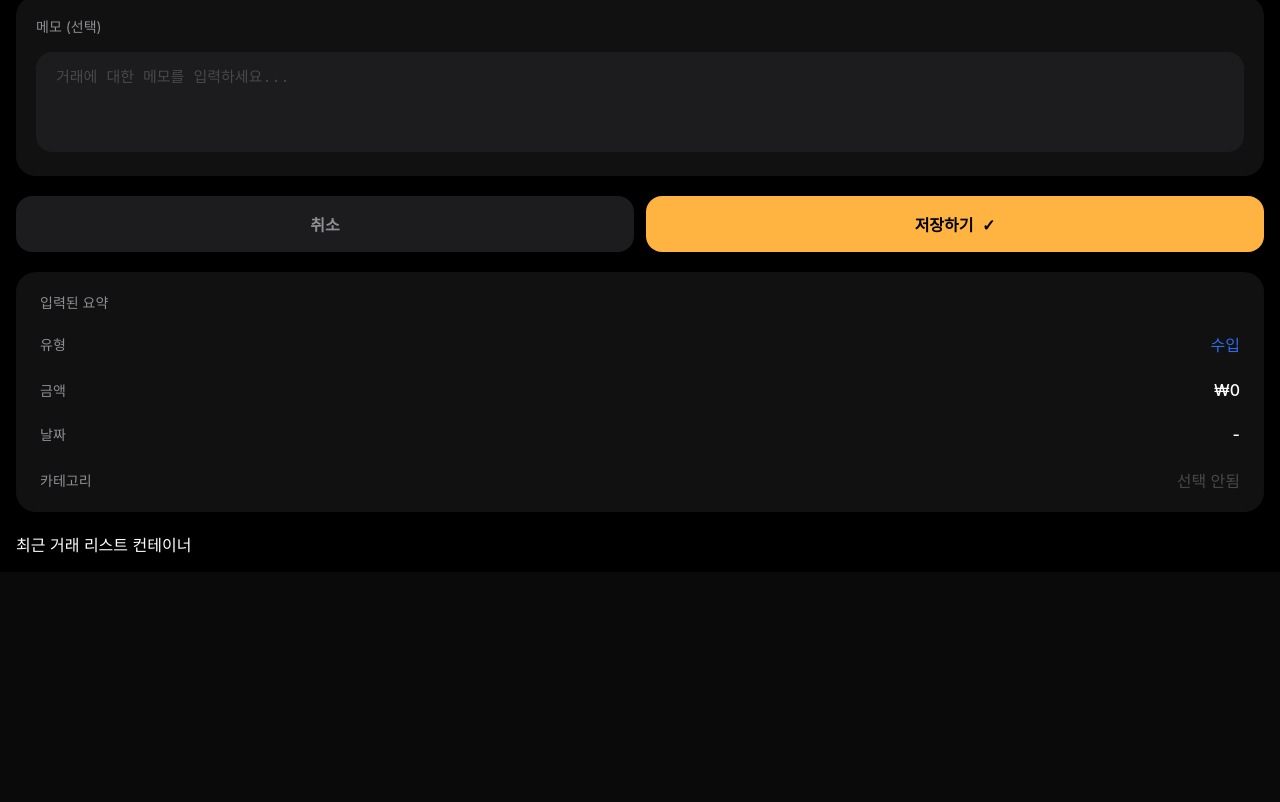
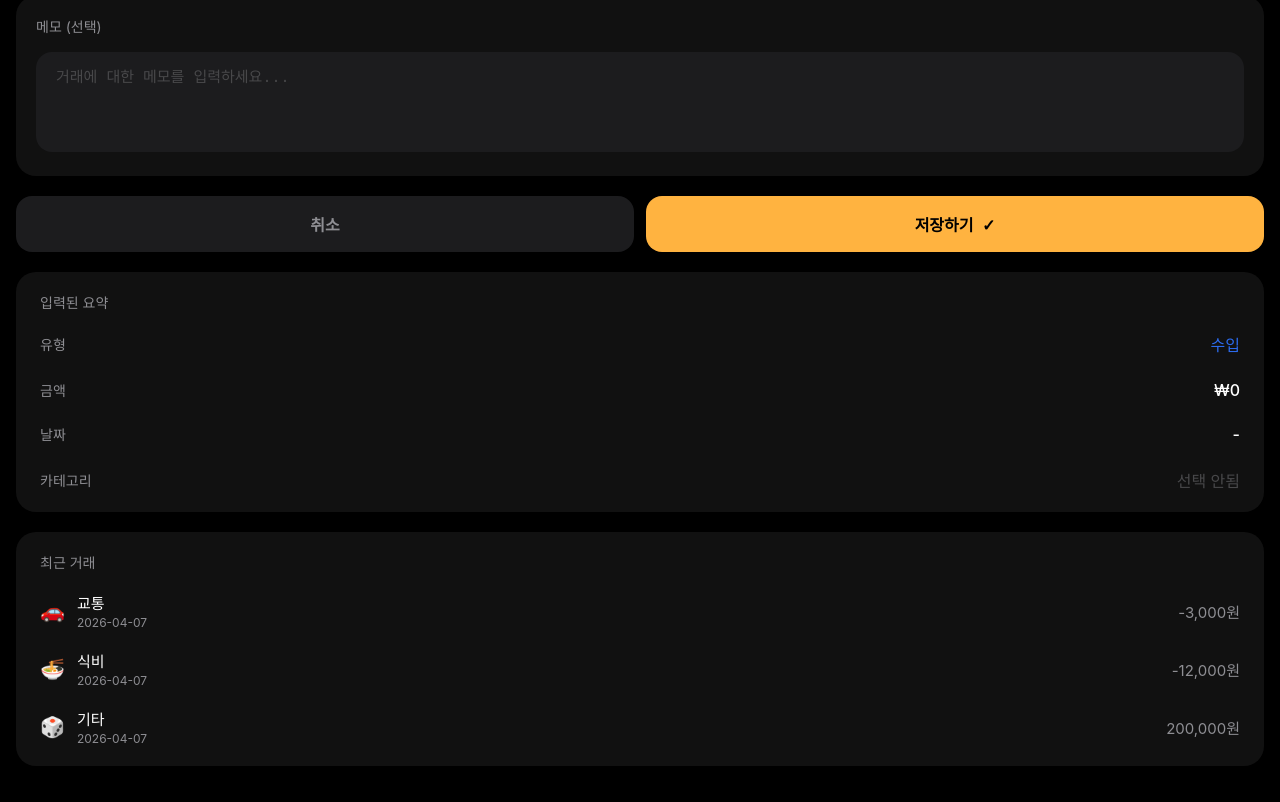
Before and after one commit to kb-7th-household-account-book/vue-account-book, a Vue app: page / in a window 1280 px wide. Shown: the part 1313-2115 px from the top of the page. Before the commit the page ends 1885 px from the top, so only its background shows below. Built offline with nearby package versions, Linux system fonts and the light colour scheme; a web font is replaced by a local one.

Commit message:
feat: 최근거래 컴포넌트 생성 및 랜더링

```diff
--- a/src/components/transaction-register/BotRecentTransaction.vue
+++ b/src/components/transaction-register/BotRecentTransaction.vue
@@ -0,0 +1,128 @@
+<script setup>
+import { ref, onMounted } from 'vue';
+
+// 카테고리 매핑 (영문 ID -> 아이콘 및 한글)
+const categoryMap = {
+    'FOOD': { label: '식비', icon: '🍜' },
+    'COFFEE': { label: '커피', icon: '☕' },
+    'TRANSPORT': { label: '교통', icon: '🚗' },
+    'SHOPPING': { label: '쇼핑', icon: '🛍️' },
+    'CULTURE': { label: '문화', icon: '🎬' },
+    'MEDICAL': { label: '의료', icon: '💊' },
+    'EDUCATION': { label: '교육', icon: '📚' },
+    'HOUSING': { label: '주거', icon: '🏠' },
+    'FINANCE': { label: '금융', icon: '💳' },
+    'OTHERS': { label: '기타', icon: '🎲' }
+}
+
+const getCategoryInfo = (categoryId) => {
+    return categoryMap[categoryId] || categoryMap['OTHERS'];
+}
+
+// 최근거래 리스트 저장
+const recentTransactions = ref([]);
+// 데이터 로드 로직 (json-server에서 가져온다고 가정)
+const fetchRecentTransactions = async () => {
+    try {
+        // Todo: 실제 json-server 연동 시 리팩토링 예정( API 파일 내부 작성하여 코드 분리 )
+        // --- API 연결 전 UI 확인용 임시 데이터 ---
+        const rawData = [
+            { "id": 3, "type": "expense", "amount": 3000, "date": "2026-04-07", "category": "TRANSPORT" },
+            { "id": 2, "type": "expense", "amount": 12000, "date": "2026-04-07", "category": "FOOD" },
+            { "id": 1, "type": "income", "amount": 200000, "date": "2026-04-07", "category": "SALARY" }
+        ];
+
+        recentTransactions.value = rawData.slice(0, 3);
+    } catch (error) {
+        console.error('최근 거래 내역을 불러오는 중 오류 발생:', error);
+    }
+};
+
+// 화면에 렌더링될 때 데이터 로드
+onMounted(() => {
+    fetchRecentTransactions();
+});
+</script>
+<template>
+    <section class="recent-card">
+        <p class="section-label">최근 거래</p>
+
+        <ul class="recent-list">
+            <li v-for="item in recentTransactions" :key="item.id" class="recent-item">
+                <div class="left-content">
+                    <span class="icon">{{ getCategoryInfo(item.category).icon }}</span>
+                    <div class="text-group">
+                        <span class="category-name">{{ getCategoryInfo(item.category).label }}</span>
+                        <span class="date-text">{{ item.date }}</span>
+                    </div>
+                </div>
+
+                <span class="amount">
+                    {{ item.type === 'expense' ? '-' : '' }}{{ item.amount.toLocaleString() }}원
+                </span>
+            </li>
+        </ul>
+    </section>
+</template>
+
+<style scoped>
+.recent-card {
+    background-color: #111111;
+    border-radius: 20px;
+    padding: 20px 24px;
+    margin-bottom: 20px;
+}
+
+.section-label {
+    font-size: 14px;
+    color: #8e8e93;
+    margin-bottom: 20px;
+}
+
+.recent-list {
+    list-style: none;
+    padding: 0;
+    margin: 0;
+    display: flex;
+    flex-direction: column;
+    gap: 20px;
+}
+
+.recent-item {
+    display: flex;
+    justify-content: space-between;
+    align-items: center;
+}
+
+.left-content {
+    display: flex;
+    align-items: center;
+    gap: 12px;
+}
+
+.icon {
+    font-size: 20px;
+}
+
+.text-group {
+    display: flex;
+    flex-direction: column;
+}
+
+.category-name {
+    font-size: 15px;
+    color: #ffffff;
+    font-weight: 500;
+}
+
+.date-text {
+    font-size: 12px;
+    color: #8e8e93;
+    margin-top: 2px;
+}
+
+.amount {
+    font-size: 15px;
+    color: #8e8e93;
+}
+</style>
--- a/src/views/TransactionRegister.vue
+++ b/src/views/TransactionRegister.vue
@@ -8,8 +8,7 @@ import MidMemoField from '@/components/transaction-register/MidMemoField.vue';
 import MidSaveButton from '@/components/transaction-register/MidSaveButton.vue';
 
 import BotSummaryList from '@/components/transaction-register/BotSummaryList.vue';
-
-
+import BotRecentTransaction from '@/components/transaction-register/BotRecentTransaction.vue';
 
 import { ref } from 'vue';
 
@@ -106,7 +105,7 @@ const handleSave = () => {
             :category="transactionCategory"
         />
 
-        <div> 최근 거래 리스트 컨테이너</div>
+        <BotRecentTransaction />
     </div>
     </div>
 
```
